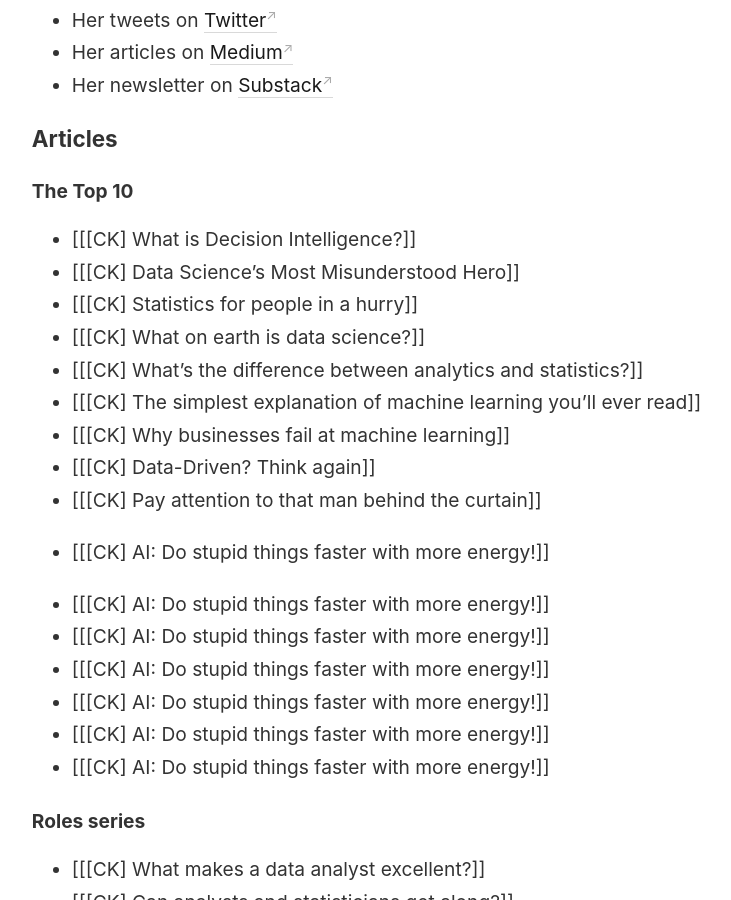
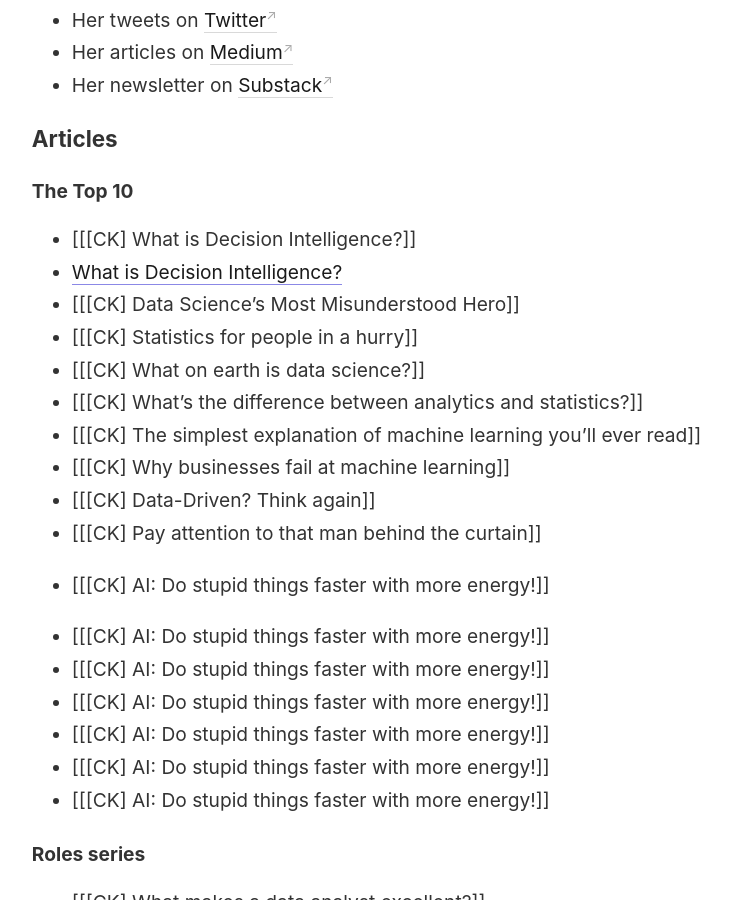
Before and after one commit to gansanay/decisionintelligence, a Jekyll site: the page built from _pages/ckarchive.md, in a window 1280 px wide and 900 px high, scrolled down 599 px. Shown: the whole window, without its empty margins (45-776 px from the left). Built offline with Jekyll 4.4.1, drawn with Linux system fonts in a browser that asks for light colours.

Commit message:
add one ck archive element

```diff
--- a/_includes/notes_graph.json
+++ b/_includes/notes_graph.json
@@ -1 +1 @@
-{"edges":[{"source":"46378460889791170","target":"1618515"}],"nodes":[{"id":"46378460889791170","path":"/consistency","label":"Consistency is key"},{"id":"1618515","path":"/your-first-note","label":"Your first seed"}]}
+{"edges":[{"source":"46378460889791170","target":"1618515"}],"nodes":[{"id":"38210","path":"/ck_di","label":"The CK Archive - What is Decision Intelligence?"},{"id":"46378460889791170","path":"/consistency","label":"Consistency is key"},{"id":"1618515","path":"/your-first-note","label":"Your first seed"}]}
--- a/_pages/ckarchive.md
+++ b/_pages/ckarchive.md
@@ -29,6 +29,7 @@ Some links to Cassie's online presence are in order:
 #### The Top 10
 
 * [[[CK] What is Decision Intelligence?]]
+* [What is Decision Intelligence?](/ck_di){: .internal-link}
 * [[[CK] Data Science’s Most Misunderstood Hero]]
 * [[[CK] Statistics for people in a hurry]]
 * [[[CK] What on earth is data science?]]
```
Also changed, not shown: _notes/ck_di.md (added, +5 -0 lines).
